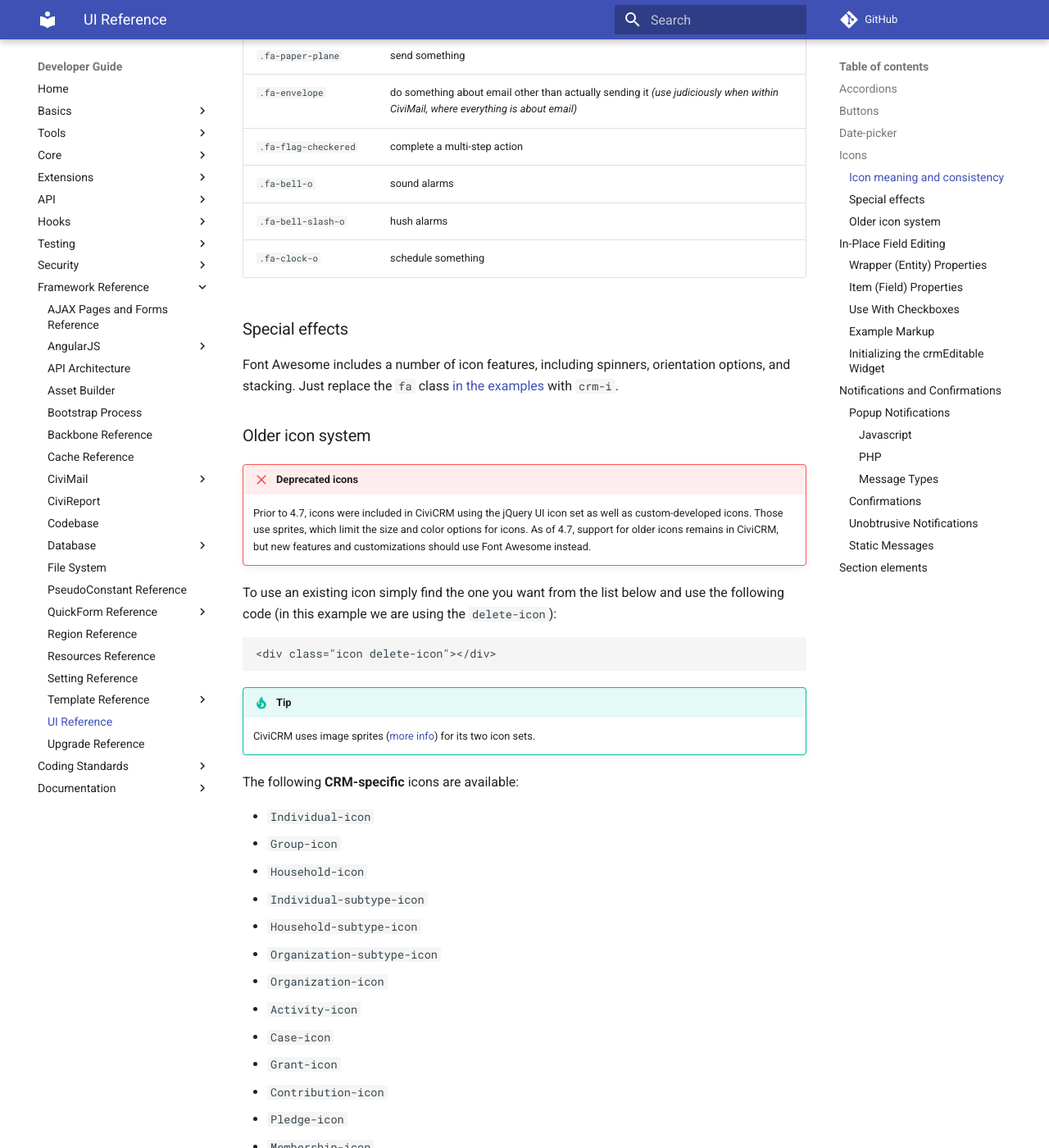
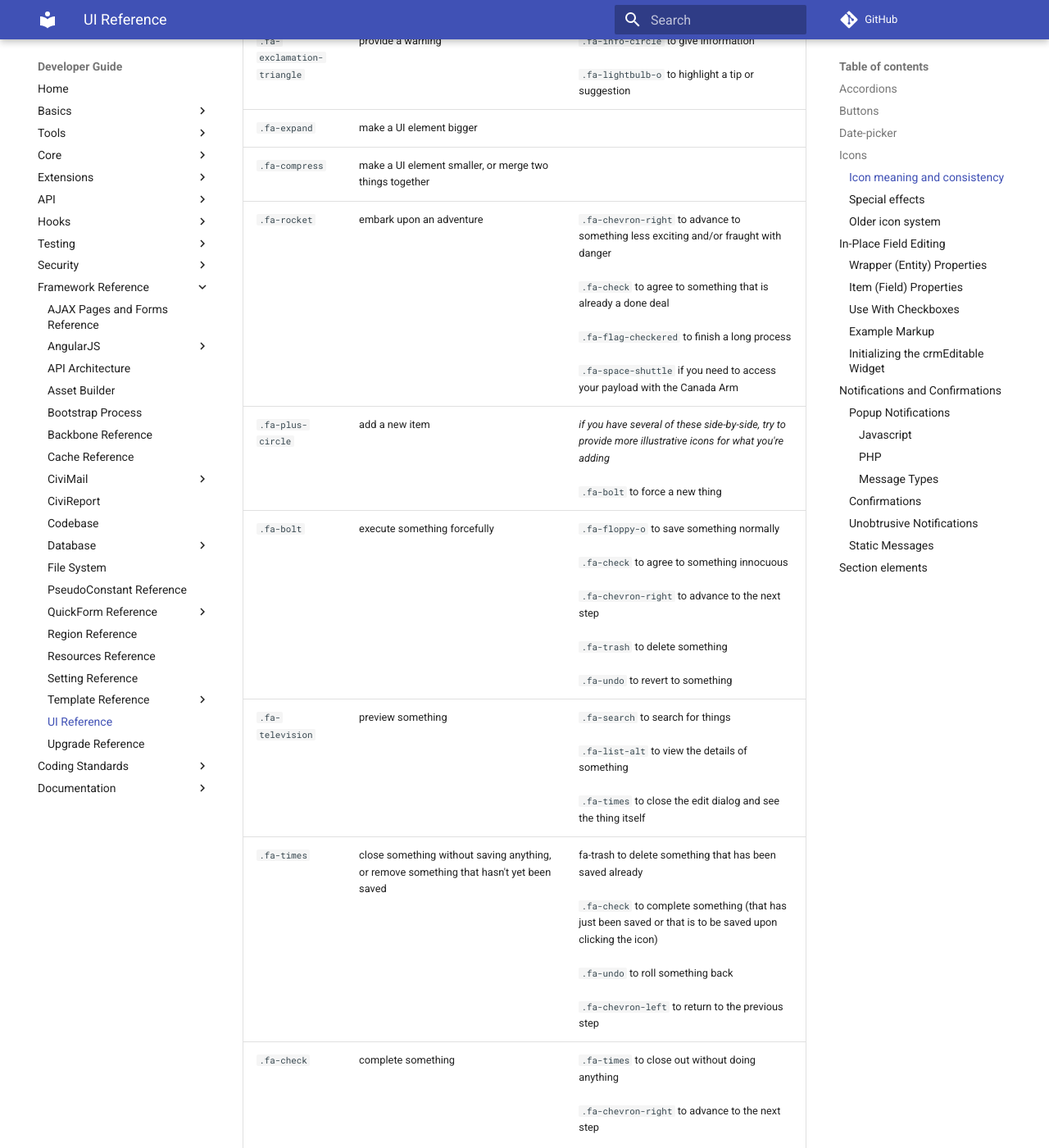
Before and after one commit to civicrm/civicrm-dev-docs, an MkDocs documentation site: the page built from docs/framework/ui.md, in a window 1280 px wide and 1400 px high, scrolled down 5774 px. Shown: the whole window at 82% size. Built offline with MkDocs 1.6.1 and Material for MkDocs 9.7.7, drawn with Linux system fonts in a browser that asks for light colours; comment, search, counter and statistics services are not loaded; old or Windows-style settings are respelled for this version of MkDocs; some of the changed text lies outside the part shown.

Commit message:
UI: Restore the icon alternative suggestions that were lost in the migration

```diff
--- a/docs/framework/ui.md
+++ b/docs/framework/ui.md
@@ -202,40 +202,40 @@
 Here are some brief descriptions of the ways that various icons are
 used:
 
-| Class | Meaning within CiviCRM |
-| -- | -- |
-| `.fa-trash` | delete something that's already been saved |
-| `.fa-arrows` | move something (anywhere) |
-| `.fa-trophy` | award something a prize |
-| `.fa-random` | swap places |
-| `.fa-print` | print something |
-| `.fa-clipboard` | paste something, or file onto a case |
-| `.fa-undo` | undo (or revert) things |
-| `.fa-info-circle` | highlight information |
-| `.fa-list-alt` | display the details of something |
-| `.fa-bars` | open a menu of options |
-| `.fa-search` | search for things |
-| `.fa-lightbulb-o` | an idea to consider |
-| `.fa-pencil` | edit a value |
-| `.fa-exclamation-triangle` | provide a warning |
-| `.fa-expand` | make a UI element bigger |
-| `.fa-compress` | make a UI element smaller, or merge two things together |
-| `.fa-rocket` | embark upon an adventure |
-| `.fa-plus-circle` | add a new item |
-| `.fa-bolt` | execute something forcefully |
-| `.fa-television` | preview something |
-| `.fa-times` | close something without saving anything, or remove something that hasn't yet been saved |
-| `.fa-check` | complete something |
-| `.fa-chevron-right` | advance to the next thing |
-| `.fa-chevron-left` | go back |
-| `.fa-floppy-o` | save without advancing |
-| `.fa-wrench` | modify options |
-| `.fa-paper-plane` | send something |
-| `.fa-envelope` | do something about email other than actually sending it *(use judiciously when within CiviMail, where everything is about email)* |
-| `.fa-flag-checkered` | complete a multi-step action |
-| `.fa-bell-o` | sound alarms |
-| `.fa-bell-slash-o` | hush alarms |
-| `.fa-clock-o` | schedule something |
+| Class | Meaning within CiviCRM | Compare with |
+| -- | -- | -- |
+| `.fa-trash` | delete something that's already been saved | `.fa-times` to cancel something that hasn't been saved yet<br/><br/>`.fa-undo` to roll back a bigger process |
+| `.fa-arrows` | move something (anywhere) | `.fa-chevron-left` and `.fa-chevron-right` to advance through a series |
+| `.fa-trophy` | award something a prize | `.fa-check` to confirm something |
+| `.fa-random` | swap places | |
+| `.fa-print` | print something | |
+| `.fa-clipboard` | paste something, or file onto a case | |
+| `.fa-undo` | undo (or revert) things | `.fa-chevron-left` to move backwards in a process (revert things in accounting)<br/><br/>`.fa-trash` to delete something<br/><br/>`.fa-times` to remove something (that hasn't yet been saved) or to exit without saving |
+| `.fa-info-circle` | highlight information | `.fa-lightbulb-o` to highlight a tip or suggestion<br/><br/>`.fa-exclamation-triangle` to highlight a danger |
+| `.fa-list-alt` | display the details of something | `.fa-television` to preview something<br/><br/>`.fa-expand` and `.fa-compress` to make something full-screen or a window
+| `.fa-bars` | open a menu of options | `.fa-chevron-right` to advance to the next thing<br/><br/>`.fa-expand` to make something full-screen |
+| `.fa-search` | search for things | `.fa-list-alt` to display details<br/><br/>`.fa-search-plus` to zoom in |
+| `.fa-lightbulb-o` | an idea to consider | `.fa-bolt` to execute something bold<br/><br/>`.fa-info-circle` to provide normative information<br/><br/>`.fa-exclamation-triangle` to highlight a danger |
+| `.fa-pencil` | edit a value | `.fa-wrench` to edit configuration<br/><br/>`.fa-floppy-o` to save a value |
+| `.fa-exclamation-triangle` | provide a warning | `.fa-info-circle` to give information<br/><br/>`.fa-lightbulb-o` to highlight a tip or suggestion |
+| `.fa-expand` | make a UI element bigger | |
+| `.fa-compress` | make a UI element smaller, or merge two things together | |
+| `.fa-rocket` | embark upon an adventure | `.fa-chevron-right` to advance to something less exciting and/or fraught with danger<br/><br/>`.fa-check` to agree to something that is already a done deal<br/><br/>`.fa-flag-checkered` to finish a long process<br/><br/>`.fa-space-shuttle` if you need to access your payload with the Canada Arm |
+| `.fa-plus-circle` | add a new item | *if you have several of these side-by-side, try to provide more illustrative icons for what you're adding*<br/><br/>`.fa-bolt` to force a new thing |
+| `.fa-bolt` | execute something forcefully | `.fa-floppy-o` to save something normally<br/><br/>`.fa-check` to agree to something innocuous<br/><br/>`.fa-chevron-right` to advance to the next step<br/><br/>`.fa-trash` to delete something<br/><br/>`.fa-undo` to revert to something |
+| `.fa-television` | preview something | `.fa-search` to search for things<br/><br/>`.fa-list-alt` to view the details of something<br/><br/>`.fa-times` to close the edit dialog and see the thing itself |
+| `.fa-times` | close something without saving anything, or remove something that hasn't yet been saved | fa-trash to delete something that has been saved already<br/><br/>`.fa-check` to complete something (that has just been saved or that is to be saved upon clicking the icon)<br/><br/>`.fa-undo` to roll something back<br/><br/>`.fa-chevron-left` to return to the previous step |
+| `.fa-check` | complete something | `.fa-times` to close out without doing anything<br/><br/>`.fa-chevron-right` to advance to the next step<br/><br/>`.fa-flag-checkered` to complete something major<br/><br/>`.fa-rocket` to agree to start something big<br/><br/>`.fa-bolt` to execute something bold |
+| `.fa-chevron-right` | advance to the next thing | `.fa-check` to complete something<br/><br/>`.fa-rocket` to start an epic journey |
+| `.fa-chevron-left` | go back | `.fa-times` to cancel the process<br/><br/>`.fa-undo` to revert what was done |
+| `.fa-floppy-o` | save without advancing | `.fa-check` to save and complete<br/><br/>`.fa-pencil` to start editing a value |
+| `.fa-wrench` | modify options | `.fa-pencil` to edit values<br/><br/>`.fa-bolt` to do something drastic |
+| `.fa-paper-plane` | send something | `.fa-envelope` to do something else about email<br/><br/>`.fa-check`, `.fa-chevron-right`, `.fa-bolt`, `.fa-rocket` or others if you are doing an action that does not send a message immediately<br/><br/>`.fa-fax` to send something on curly paper |
+| `.fa-envelope` | do something about email other than actually sending it *(use judiciously when within CiviMail, where everything is about email)* | `.fa-paper-plane` to actually send an email<br/><br/>`.fa-pencil` to edit a value |
+| `.fa-flag-checkered` | complete a multi-step action | `.fa-trophy` to award a prize<br/><br/>`.fa-check` to finish something quick |
+| `.fa-bell-o` | sound alarms | `.fa-paper-plane` to send an email notification<br/><br/>`.fa-exclamation-triangle` to highlight something dangerous |
+| `.fa-bell-slash-o` | hush alarms | `.fa-times` to cancel something<br/><br/>`.fa-user-secret` to cloak identity |
+| `.fa-clock-o` | schedule something | `.fa-history` to roll back the clock<br/><br/>`.fa-calendar` to display dates<br/><br/>`.fa-birthday-cake` to schedule a celebration |
 
 ### Special effects
 
```
